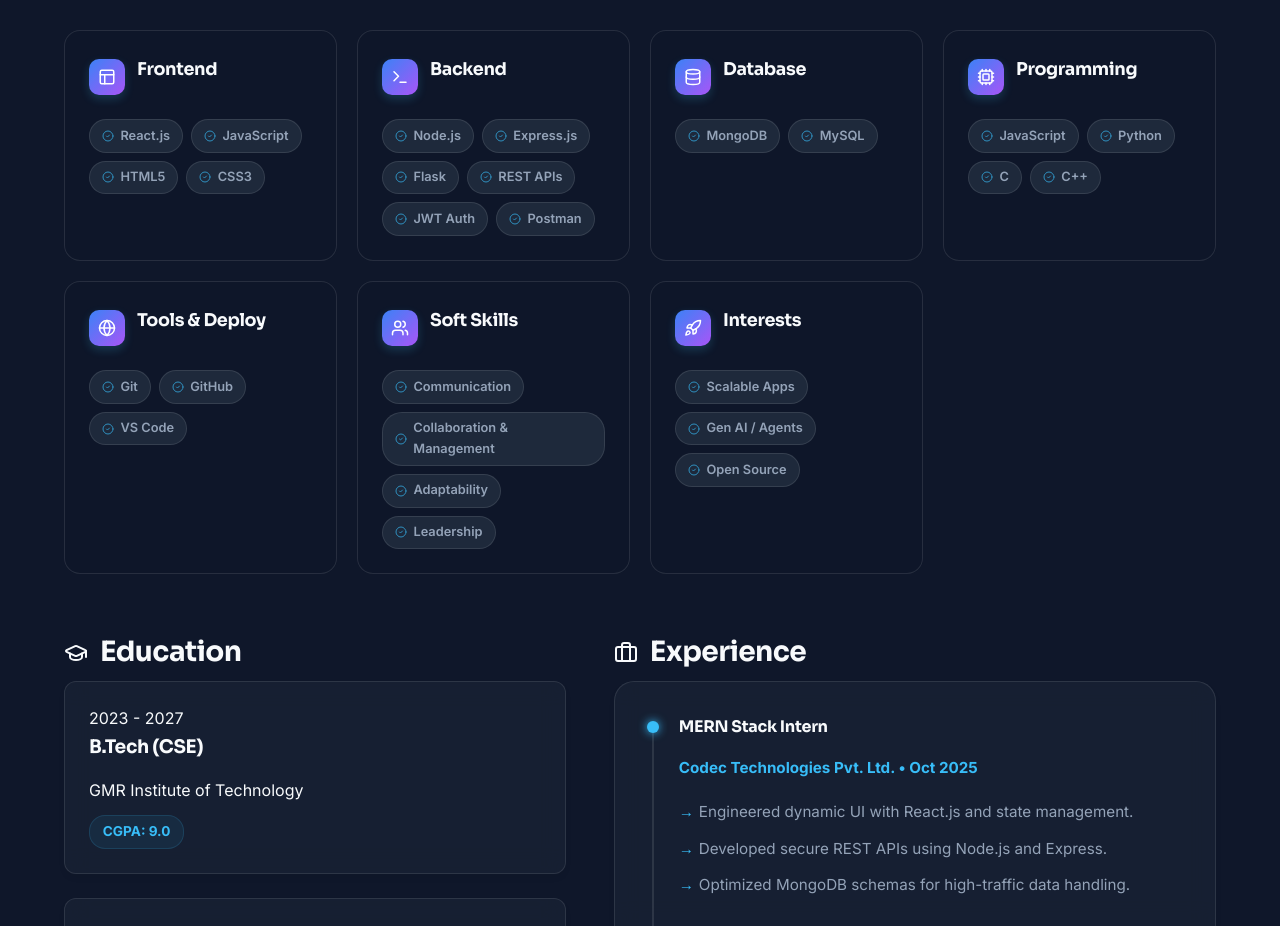
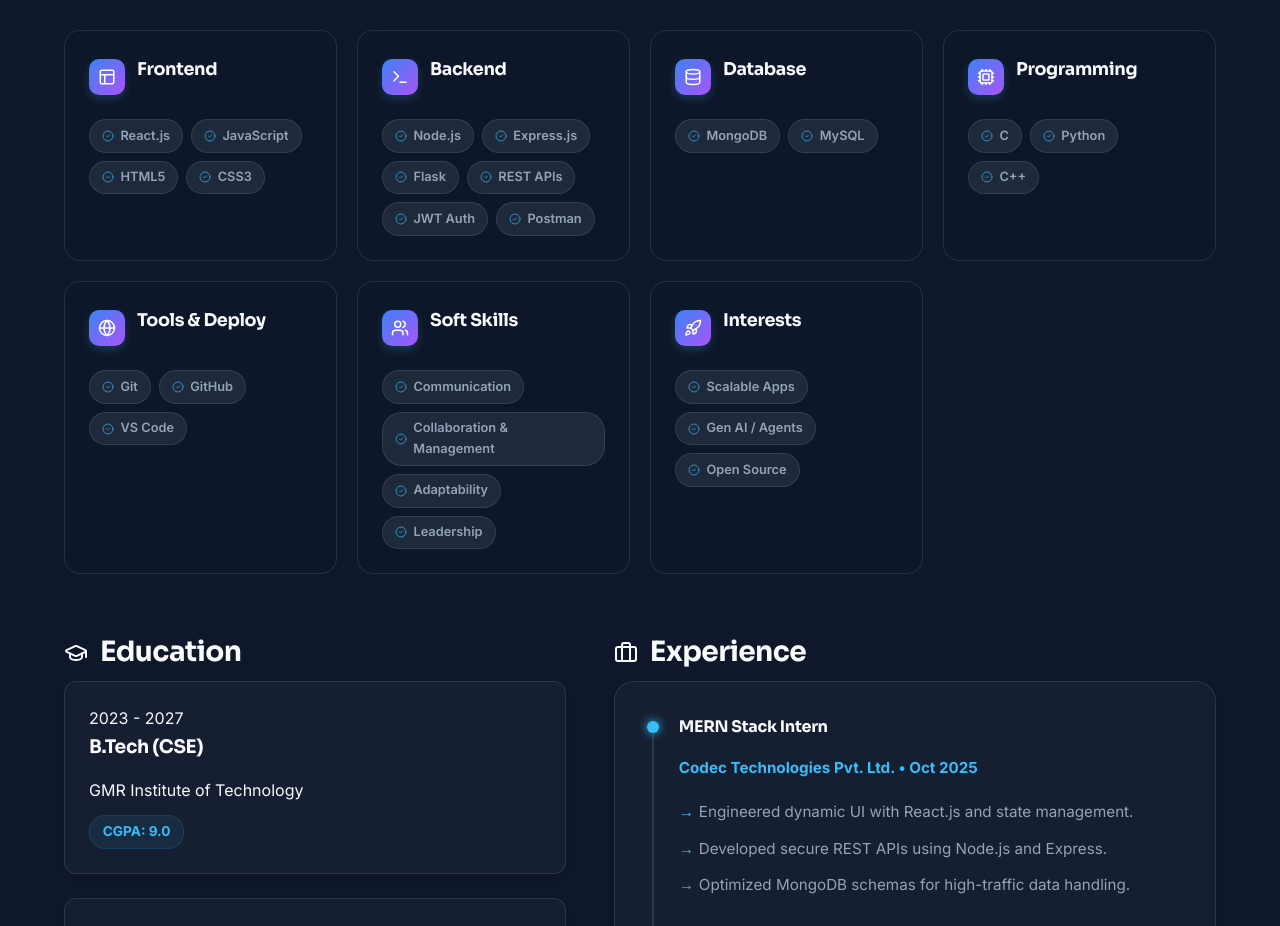
Before and after one commit to prudhvi-raju-jubburu/personal_potfolio, a React (Vite) app: page /about in a window 1280 px wide. Shown: the part 980-1906 px from the top of the page. Built offline with nearby package versions, Linux system fonts and the light colour scheme.

Commit message:
Updated resume and projects page

```diff
--- a/src/pages/About.jsx
+++ b/src/pages/About.jsx
@@ -43,7 +43,7 @@ const About = () => {
     {
       title: 'Programming',
       icon: <Cpu className="category-icon languages" />,
-      skills: ['JavaScript', 'Python', 'C', 'C++']
+      skills: ['C', 'Python', 'C++']
     },
     {
       title: 'Tools & Deploy',
```
Also changed, not shown: 1 other file (tests, documents, lock files or other folders).
